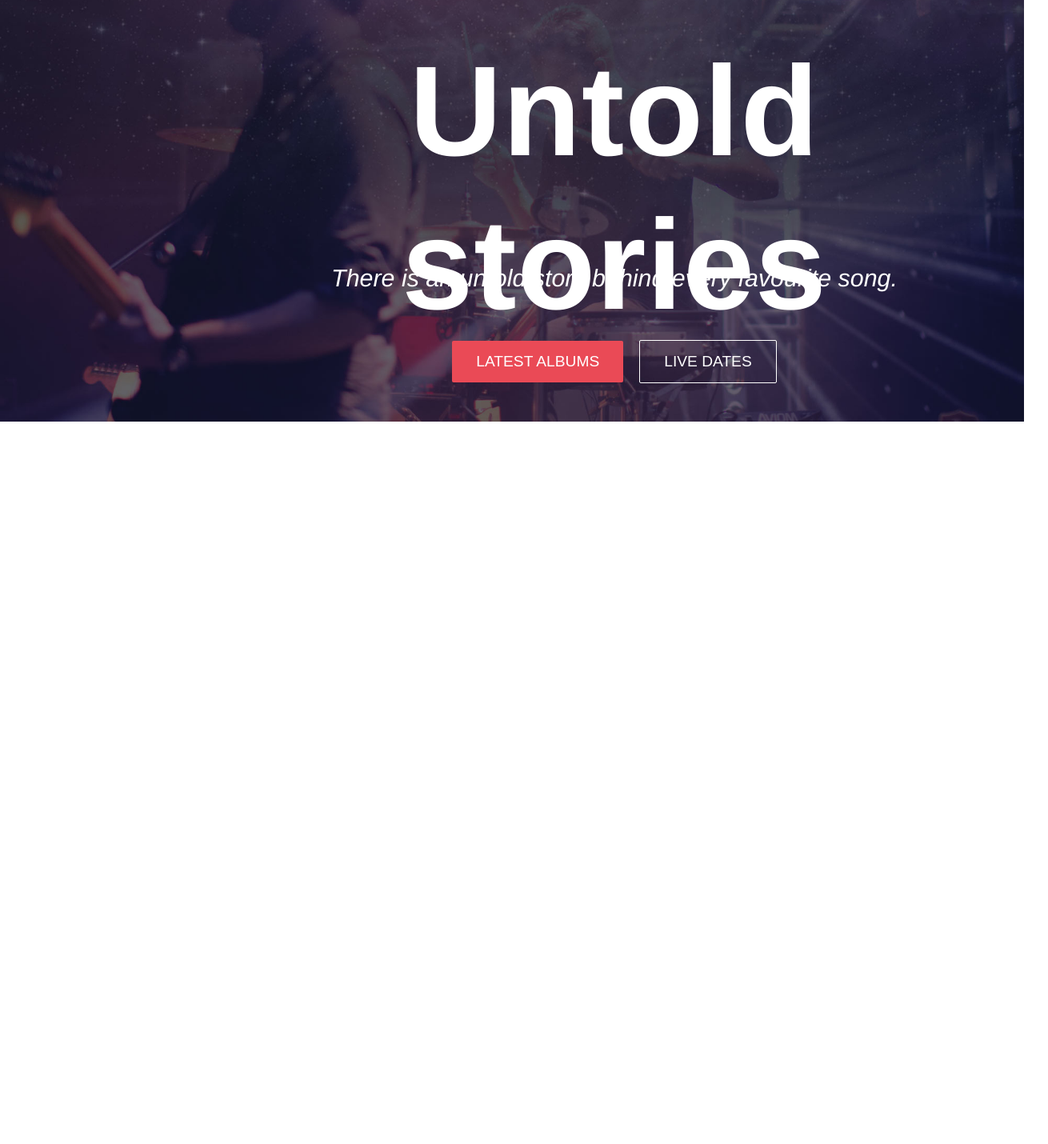
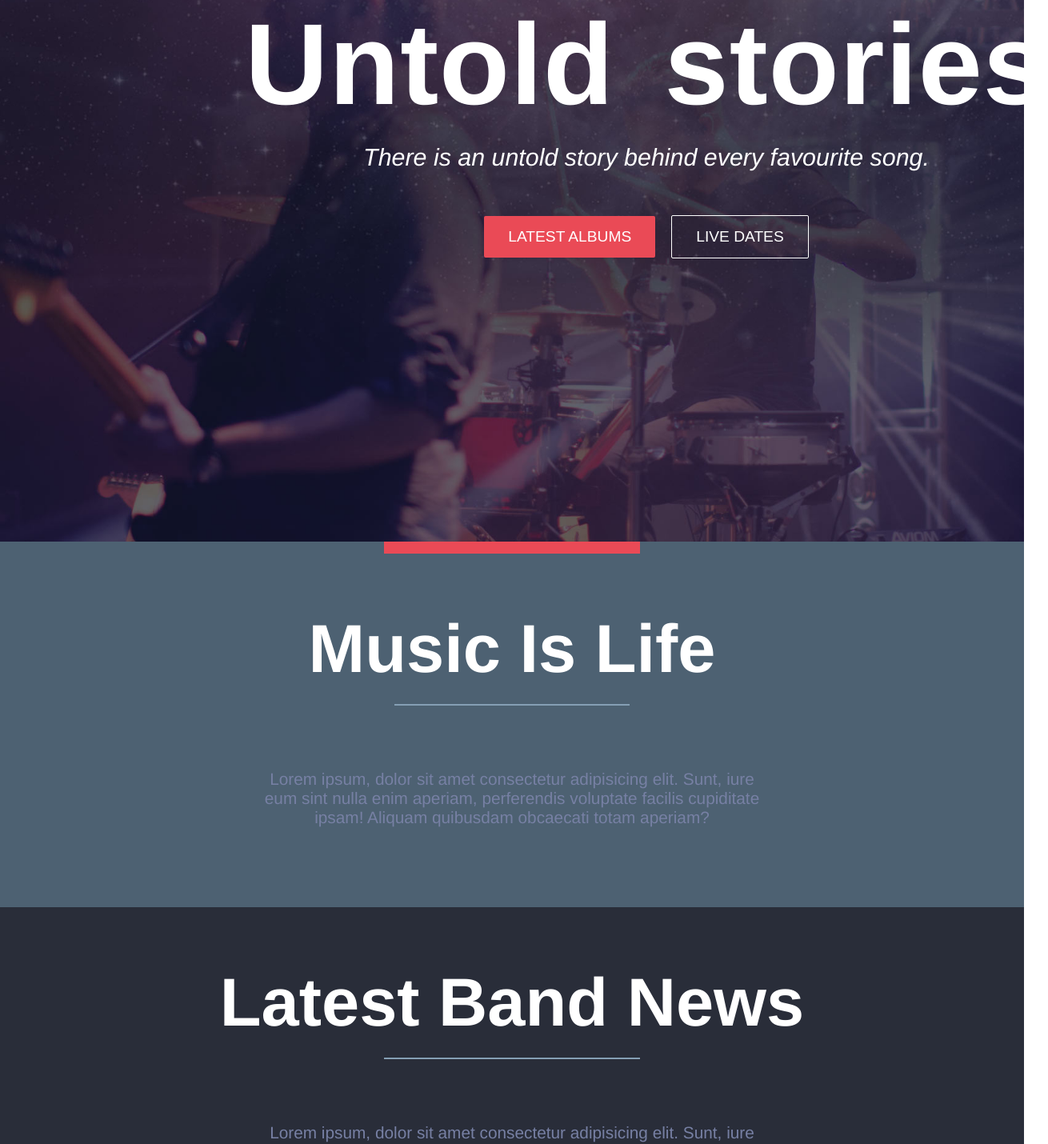
Before and after one commit to GabrielePagnotta/proj-html-vuejs, a Vue app: page / in a window 1280 px wide. Shown: the part 323-1753 px from the top of the page at 80% size, 1310 px wide, since content can reach past the window. Before the commit the page ends 850 px from the top, so only its background shows below. Built offline with nearby package versions, Linux system fonts and the light colour scheme.

Commit message:
sviluppo main

```diff
--- a/src/App.vue
+++ b/src/App.vue
@@ -1,16 +1,22 @@
 <template>
   <div id="app">
     <HeaderBox :get="arraiNav"/>
+    <MusicIsLife />
+    <BandNews />
   </div>
 </template>
 
 <script>
 
 import HeaderBox from "./components/header/HeaderBox.vue"
+import MusicIsLife from "./components/main/MusicIsLife.vue"
+import BandNews from "./components/main/BandNews.vue"
 export default {
   name: 'App',
   components: {
    HeaderBox,
+   MusicIsLife,
+   BandNews,
   },
 
   data(){
--- a/src/components/header/ContentHeader.vue
+++ b/src/components/header/ContentHeader.vue
@@ -33,9 +33,15 @@
 
   <div class="text-box">
     <h1 class="main-title">Untold stories</h1>
-    <p class="italic">There is an untold story behind every favourite song.</p>
-    <button class="btn-albums">LATEST ALBUMS</button>
-    <button class="btn-live">LIVE DATES</button>
+    <div class="subtitle-position">
+      <p class="italic">There is an untold story behind every favourite song.</p>
+    </div>
+
+    <div class="buttons-position">
+      <button class="btn-albums">LATEST ALBUMS</button>
+      <button class="btn-live">LIVE DATES</button>
+    </div>
+
   </div>
 
     </div>
@@ -57,13 +63,17 @@ export default {
 </script>
 
 <style lang="scss" scoped>
+
+.buttons-position{
+  margin-left: 10%;
+}
 .btn-live{
 border: 1px solid white;
 background-color: transparent;
 font-size: 1.2rem ;
 padding: 15px 30px;
 color: white;
-margin: 10px;
+margin: 10px 10px;
 border-radius: 2px;
 cursor: pointer;
 }
@@ -86,22 +96,26 @@ cursor: pointer;
 
 .text-box{
   text-align: center;
-  margin-top: 5%;
+  margin-top: 10%;
 }
 .main-title{
   width: 100%;
-  font-size: 10rem;
+  font-size: 9rem;
   color: white;
-  margin: 10% 0;
+  margin: 10% 5%;
   justify-content: center;
 
+}
+
+.subtitle-position{
+  margin-left: 10%;
 }
 
 .italic{
   font-style: italic;
   font-size: 1.9rem;
   color: white;
-  margin: 50px;
+  margin: 5% 10%;
 }
 h1 {
   text-align: center;
@@ -117,7 +131,7 @@ h1 {
   width:20%;
 }
 .logo{
-    margin:10%;
+    margin:18% 15%;
 }
 
 #toggle {
@@ -132,7 +146,6 @@ h1 {
   top: 5em;
   right: 5%;
   margin-left: -2em;
-  margin-top: -45px;
   width: 2em;
   height: 45px;
   z-index: 5;
--- a/src/components/header/HeaderBox.vue
+++ b/src/components/header/HeaderBox.vue
@@ -26,7 +26,7 @@ import ContentHeader from "../header/ContentHeader.vue"
 <style lang="scss" scoped>
 .box{
     width:100%;
-    height: 850px;
+    height: 1000px;
     background-image: url('../../assets/img/home_slider.jpg');
     background-size:cover;
     background-repeat: no-repeat;
--- /dev/null
+++ b/src/components/main/BandNews.vue
@@ -0,0 +1,64 @@
+<template>
+    <div class="main">
+        <div class="flex">
+            <div class="title-position">
+                <h1>Latest Band News</h1>
+            </div>
+            <div class="underline"></div>
+            <article class="text">
+                <p>Lorem ipsum, dolor sit amet consectetur adipisicing elit. Sunt, iure eum sint nulla enim aperiam,
+                    perferendis voluptate facilis cupiditate ipsam! Aliquam quibusdam obcaecati totam aperiam?</p>
+            </article>
+        </div>
+
+        <GridContent />
+    </div>
+</template>
+
+<script>
+import GridContent from "./GridContent.vue"
+export default {
+    name: "BandNews",
+    components: {
+        GridContent,
+    }
+}
+</script>
+
+<style lang="scss" scoped>
+.flex {
+    display: flex;
+    align-items: center;
+    flex-direction: column;
+}
+
+h1 {
+    font-size: 5.3rem;
+    color: white;
+}
+
+.main {
+    width: 100%;
+    background-color: #292d39;
+}
+
+.title-position {
+    margin-top: 70px;
+}
+
+.underline {
+    width: 25%;
+    height: 2px;
+    background-color: #859fb4;
+    margin: 20px;
+}
+
+.text {
+    font-size: 1.3rem;
+    width: 50%;
+    text-align: center;
+    color: #7780a4;
+    margin-top: 60px;
+    margin-bottom: 100px;
+}
+</style>
--- /dev/null
+++ b/src/components/main/GridContent.vue
@@ -0,0 +1,172 @@
+<template>
+    <div class="main-container dflex main-gap">
+        <div>
+            <div class="img-horizontal bg-mixer dflex">
+                <div class="description h-des-horizontal">
+                   <h1>Tecnology and music</h1>
+                   <p>Lorem ipsum dolor sit amet consectetur adipisicing elit. Corrupti, recusandae?</p>
+                </div>
+            </div>
+            <div class="vertical-content-cards main-gap dflex">
+                <div class=" bg-guitars dflex flex-end">
+                <div class="description">
+                   <h1>Tecnology and music</h1>
+                   <p>Lorem ipsum dolor sit amet consectetur adipisicing elit. Corrupti, recusandae?</p>
+                </div>
+                </div>
+
+                <div class="bg-folders dflex flex-end">
+                    <div class="description">
+                   <h1>Tecnology and music</h1>
+                   <p>Lorem ipsum dolor sit amet consectetur adipisicing elit. Corrupti, recusandae?</p>
+                </div>
+                </div>
+            </div>
+            <div class="img-horizontal bg-public dflex">
+                <div class="description h-des-horizontal">
+                   <h1>The flavor of rock</h1>
+                   <p>Lorem ipsum dolor sit amet consectetur adipisicing elit. Corrupti, recusandae?</p>
+                </div>
+            </div>
+        </div>
+        <div class="dflex main-gap f-col">
+            <div class="grid-2-cards bg-car dflex">
+                <div class="description">
+                    <h1>Taking it back to the old school</h1>
+                    <p>Lorem ipsum dolor, sit amet consectetur adipisicing elit. Quo, explicabo!</p>
+                </div>
+            </div>
+
+            <div class="grid-2-cards bg-composer dflex">
+                <div class="description h-des-guitar">
+                    <h1>Taking it back to the old school</h1>
+                    <p>Lorem ipsum dolor, sit amet consectetur adipisicing elit. Quo, explicabo!</p>
+                </div>
+            </div>
+        </div>
+    </div>
+</template>
+
+<script>
+    export default {
+        name:"GridContent",
+    }
+</script>
+
+<style lang="scss" scoped>
+
+// FLEX COMPOSITION
+.main-gap{
+    gap:20px
+}
+.dflex{
+    display: flex;
+}
+.jc-center{
+    justify-content:center;
+}
+
+
+.flex-end{
+    align-items: flex-end;
+}
+
+.f-col{
+    flex-direction: column;
+}
+
+.main-gap{
+    gap:20px;
+}
+// ---------------------------------------------------
+
+// CONTAINERS
+.main-container{
+    width:60%;
+    margin:0 auto;
+}
+
+.vertical-content-cards{
+    width: 100%;
+    height: 600px;
+
+}
+.grid-2-cards{
+    width: 100%;
+    height:calc(100% / 2);
+    background-size: cover;
+    background-repeat: no-repeat;
+    align-items: flex-end;
+
+}
+
+.img-horizontal{
+    width: 100%;
+    height:350px;
+    background-size: cover;
+    align-items: flex-end;
+}
+
+.description{
+    width: 100%;
+    height:30%;
+    background-color: #313141;
+    color: #626984;
+
+}
+.h-des-guitar{
+    height:27%;
+}
+
+.h-des-horizontal{
+    height:40%;
+}
+// -------------------------------------------------------
+// BACKGROUND IMAGES
+.bg-folders{
+    background-image: url(../../assets/img/blog-post4.jpg);
+    background-size: cover;
+}
+
+.bg-guitars{
+    background-image: url(../../assets/img/blog-post3.jpg);
+    background-size: cover;
+}
+
+.bg-mixer{
+    background-image: url(../../assets/img/blog_music_techo-800x400.jpg);
+    background-size: cover;
+}
+
+.bg-public{
+background-image:url(../../assets/img/blog_flavor_rock.jpg);
+}
+
+.bg-car{
+    background-image:url(../../assets/img/blog-post1.jpg);
+    background-size: cover;
+}
+
+.bg-composer{
+    background-image:url(../../assets/img/blog-post2.jpg);
+    background-size: cover;
+}
+// -----------------------------------------------------------------------------
+// STATICS TAGS CONFIGS
+h1{
+    color: #ea4a56;
+    margin: 10px 20px;
+    font-size: 1.4rem;
+}
+
+p{
+    font-size: 1.2rem;
+    margin:10px 25px;
+    line-height: 30px;
+}
+// ---------------------------------------------------------------------------------
+
+
+
+
+</style>
--- /dev/null
+++ b/src/components/main/MusicIsLife.vue
@@ -0,0 +1,65 @@
+<template>
+    <div class="main flex">
+        <div class="line"></div>
+        <div class="title-position">
+            <h1>Music Is Life</h1>
+        </div>
+        <div class="underline"></div>
+        <article class="text">
+            <p>Lorem ipsum, dolor sit amet consectetur adipisicing elit. Sunt, iure eum  sint nulla enim aperiam, perferendis voluptate facilis cupiditate ipsam! Aliquam quibusdam obcaecati totam aperiam?</p>
+        </article>
+
+    </div>
+</template>
+
+<script>
+
+    export default {
+        name:"MusicIsLife",
+
+    }
+</script>
+
+<style lang="scss" scoped>
+.flex{
+    display: flex;
+    align-items: center;
+    flex-direction: column;
+}
+
+.line{
+    width:25%;
+    height: 15px;
+    background-color: #ea4a56 ;
+}
+.main{
+    width: 100%;
+    background-color: #4d6172;
+}
+
+h1{
+    font-size: 5.3rem;
+    color: white;
+}
+
+.title-position{
+    margin-top: 70px;
+}
+
+.text{
+    font-size: 1.3rem;
+    width: 50%;
+    text-align: center;
+    color: #7780a4;
+    margin-top: 60px;
+    margin-bottom: 100px;
+}
+
+.underline{
+    width:23%;
+    height:2px;
+    background-color:#859fb4;
+    margin: 20px;
+}
+
+</style>
```
